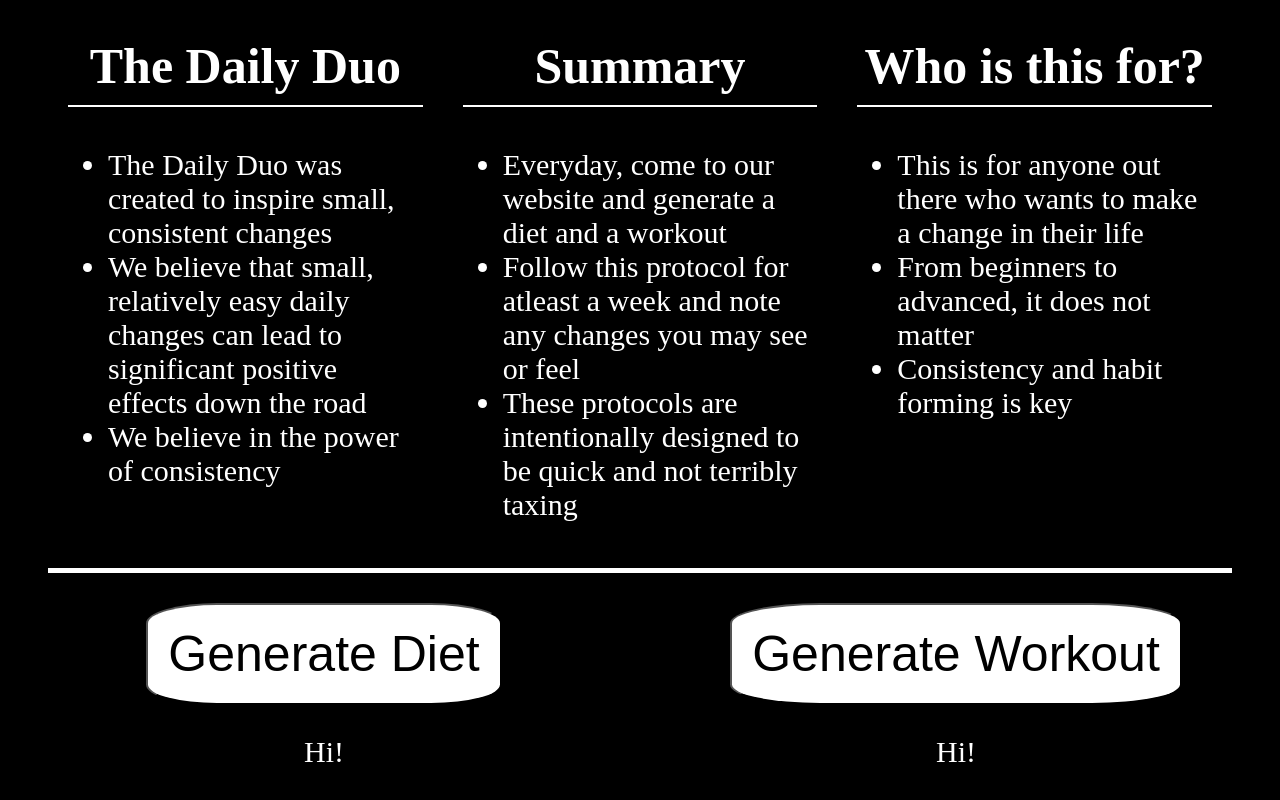
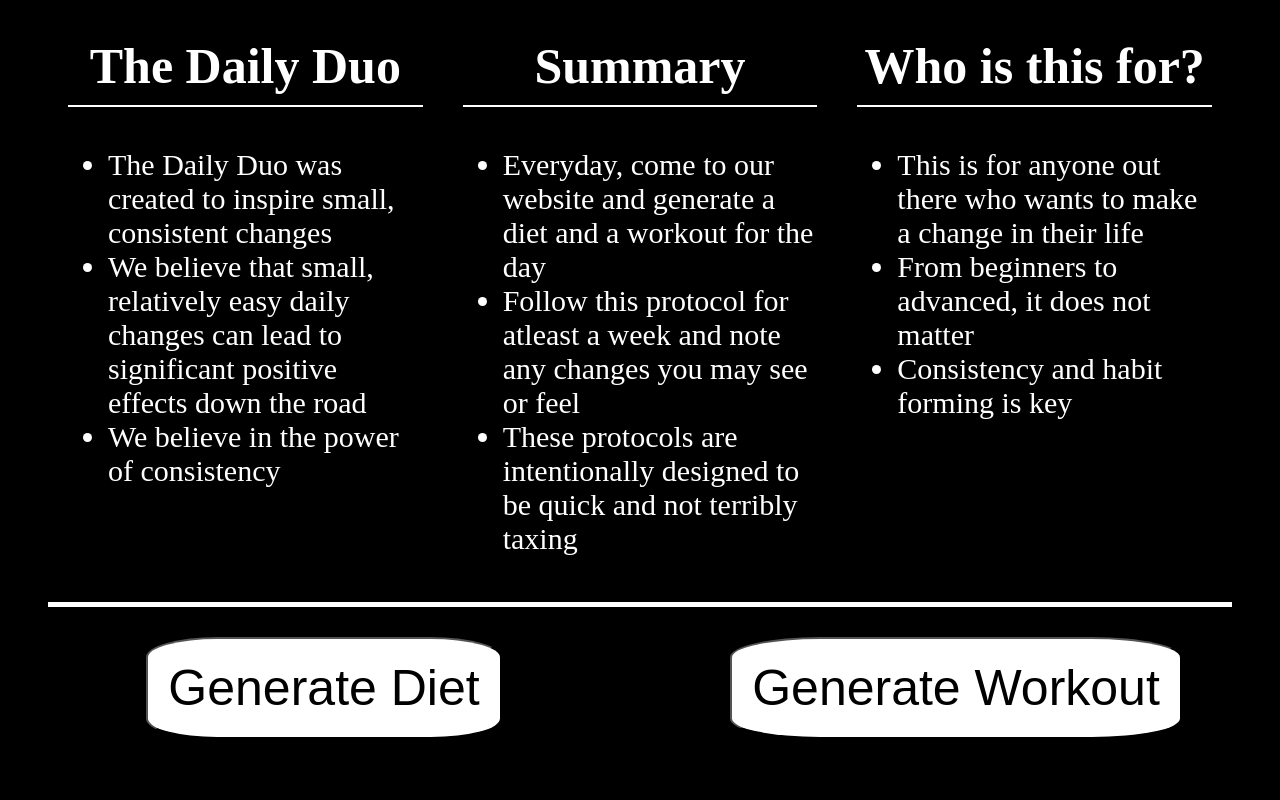
Before and after one commit to Kyle-Haesler/the-daily-duo, a React (Create React App) app: page / in a window 1280 px wide. Shown: the part 302-1102 px from the top of the page. After the commit the page ends 1049 px from the top, so only its background shows below. Built offline with nearby package versions, Linux system fonts and the light colour scheme.

Commit message:
All up and running. Final tweaks now!

```diff
--- a/public/index.html
+++ b/public/index.html
@@ -14,7 +14,7 @@
       manifest.json provides metadata used when your web app is installed on a
       user's mobile device or desktop. See https://developers.google.com/web/fundamentals/web-app-manifest/
     -->
-    <link rel="manifest" href="%PUBLIC_URL%/manifest.json" />
+
     <!--
       Notice the use of %PUBLIC_URL% in the tags above.
       It will be replaced with the URL of the `public` folder during the build.
--- a/src/App.js
+++ b/src/App.js
@@ -1,13 +1,31 @@
-import React from "react";
+import React, { useState } from "react";
 import "./App.css";
 import { Header, Summary, PlanGenerator } from "./components";
+import dietGenerator from "./utilities/dietGenerator";
+import workoutGenerator from "./utilities/workoutGenerator";
 
 function App() {
+  const [workout, setWorkout] = useState("");
+  const [diet, setDiet] = useState("");
+  function getDiet() {
+    const data = dietGenerator();
+    setDiet(data);
+  }
+  function getWorkout() {
+    const data = workoutGenerator();
+    setWorkout(data);
+  }
+
   return (
     <>
       <Header />
       <Summary />
-      <PlanGenerator />
+      <PlanGenerator
+        diet={diet}
+        workout={workout}
+        getDiet={getDiet}
+        getWorkout={getWorkout}
+      />
     </>
   );
 }
--- a/src/components/PlanGenerator.js
+++ b/src/components/PlanGenerator.js
@@ -1,15 +1,29 @@
 import "./PlanGenerator.css";
 
-function PlanGenerator() {
+function PlanGenerator({ diet, workout, getDiet, getWorkout }) {
   return (
     <main>
       <div className="col">
-        <button>Generate Diet</button>
-        <p>Hi!</p>
+        <button onClick={() => getDiet()}>Generate Diet</button>
+        {!diet ? (
+          <div></div>
+        ) : (
+          <>
+            <p>{`Diet: ${diet.diet}`}</p>
+            <p>{`Tip: ${diet.tip}`}</p>
+          </>
+        )}
       </div>
       <div className="col">
-        <button>Generate Workout</button>
-        <p>Hi!</p>
+        <button onClick={() => getWorkout()}>Generate Workout</button>
+        {!workout ? (
+          <></>
+        ) : (
+          <>
+            <p>{`Workout: ${workout.workout}`}</p>
+            <p>{`Workout: ${workout.tip}`}</p>
+          </>
+        )}
       </div>
     </main>
   );
--- a/src/components/Summary.js
+++ b/src/components/Summary.js
@@ -19,7 +19,8 @@ function Summary() {
         <h2>Summary</h2>
         <ul>
           <li>
-            Everyday, come to our website and generate a diet and a workout
+            Everyday, come to our website and generate a diet and a workout for
+            the day
           </li>
           <li>
             Follow this protocol for atleast a week and note any changes you may
--- /dev/null
+++ b/src/utilities/dietGenerator.js
@@ -0,0 +1,9 @@
+import diets from "../data/diets";
+
+function dietGenerator() {
+  const randomDecimal = Math.random();
+  const randomIndex = Math.floor(randomDecimal * diets.length);
+  return diets[randomIndex];
+}
+
+export default dietGenerator;
--- /dev/null
+++ b/src/utilities/workoutGenerator.js
@@ -0,0 +1,9 @@
+import workouts from "../data/workouts";
+
+function workoutGenerator() {
+  const randomDecimal = Math.random();
+  const randomIndex = Math.floor(randomDecimal * workouts.length);
+  return workouts[randomIndex];
+}
+
+export default workoutGenerator;
```
